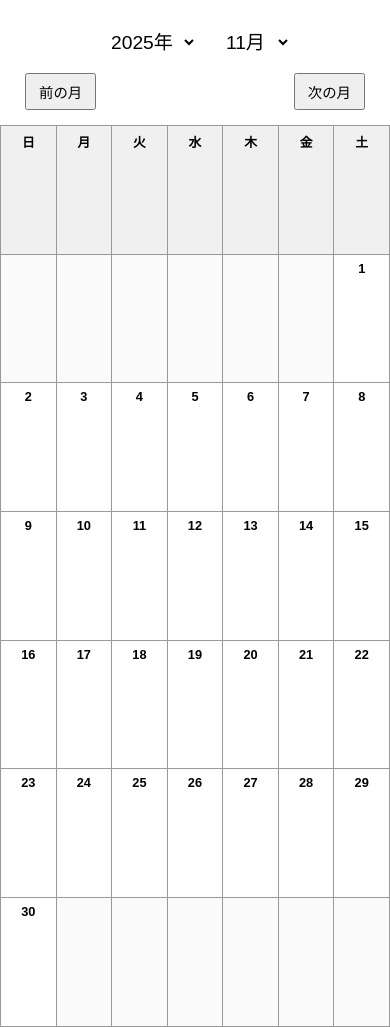
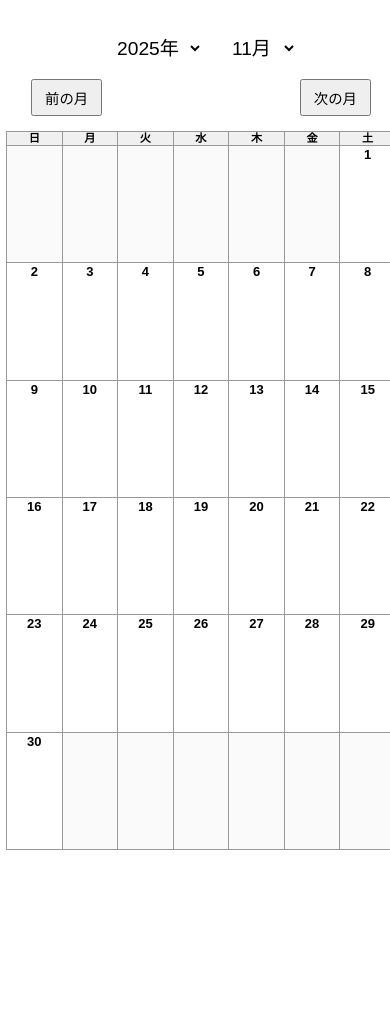
Before and after one commit to Muu3389/calender_app, a Flask app: page / in a window 390 px wide. After the commit the page ends 850 px from the top, so only its background shows below. Run offline with Flask 3, Linux system fonts and the light colour scheme; data comes from the database, SQL or seed files in the repository.

Commit message:
style: 文字のサイズを調整

```diff
--- a/static/styles.css
+++ b/static/styles.css
@@ -1,10 +1,11 @@
 html, body {
-    height: 100%;
+    height: 100svh;
     width: 100%;
-    margin: 0;
+    margin: 3px;
     padding: 0;
     font-family: sans-serif;
     box-sizing: border-box;
+    /* overflow: hidden; */
 }
 
 body {
@@ -95,7 +96,7 @@ table {
 th, td {
     border: 1px solid #999;
     text-align: center;
-    padding: 6px;
+    /* padding: 6px; */
     height: calc((100vh - 180px) / 6);
     vertical-align: top;
 }
@@ -112,14 +113,15 @@ td {
 
 .day-number {
     font-weight: bold;
+    font-size: 13px;
 }
 
 .event {
-    font-size: 0.8rem;
-    margin-top: 4px;
+    font-size: 10px;
+    margin-top: 1px;
     border-radius: 4px;
     text-align: left;
-    padding: 2px 4px;
+    padding: 1px 1px;
     overflow: hidden;
     white-space: nowrap;
     text-overflow: ellipsis;
@@ -135,17 +137,6 @@ button {
     margin: 5px;
     font-size: 1rem;
     cursor: pointer;
-}
-
-@media (max-width: 600px) {
-    th, td {
-        font-size: 0.8rem;
-        height: calc((100vh - 150px) / 6);
-    }
-    button {
-        font-size: 0.9rem;
-        padding: 6px 12px;
-    }
 }
 
 .jump-form {
@@ -180,3 +171,43 @@ button {
 .jump-form button:hover {
     background-color: #ddd;
 }
+
+.weekday-row th {
+    height: 20px;
+    font-size: 0.85rem;
+    padding: 2px 0;
+    background-color: #f0f0f0;
+}
+
+@media (max-width: 600px) {
+    button {
+        font-size: 0.9rem;
+        padding: 6px 12px;
+    }
+
+    .weekday-row {
+        height: 10px !important; /* ← tr自体を制御 */
+    }
+    .weekday-row th {
+        height: 10px !important; /* ← 各セルも強制的に合わせる */
+        padding: 0 !important;
+        line-height: 10px;
+        vertical-align: middle;
+        font-size: 0.7rem !important;
+    }
+
+    /* テーブル構造調整 */
+    table {
+        border-collapse: collapse;
+        border-spacing: 0;
+    }
+
+    tr {
+        height: auto;
+    }
+
+    td {
+        height: calc((90vh - 220px) / 6); /* 通常行 */
+    }
+
+}
--- a/templates/index.html
+++ b/templates/index.html
@@ -60,7 +60,7 @@
     </div>
 
     <table>
-        <tr>
+        <tr class="weekday-row">
             <th>日</th><th>月</th><th>火</th><th>水</th><th>木</th><th>金</th><th>土</th>
         </tr>
         {% for week in month_days %}
@@ -74,7 +74,7 @@
                         {% if day in events%}
                             {% for title in events[day] %}
                                 <div class="event" style="background-color: {{ title[2] }};">
-                                    {{ title[0] }}: {{ title[1] }}
+                                    {{ title[1] }}
                                 </div>
                             {% endfor %}
                         {% endif %}
```
